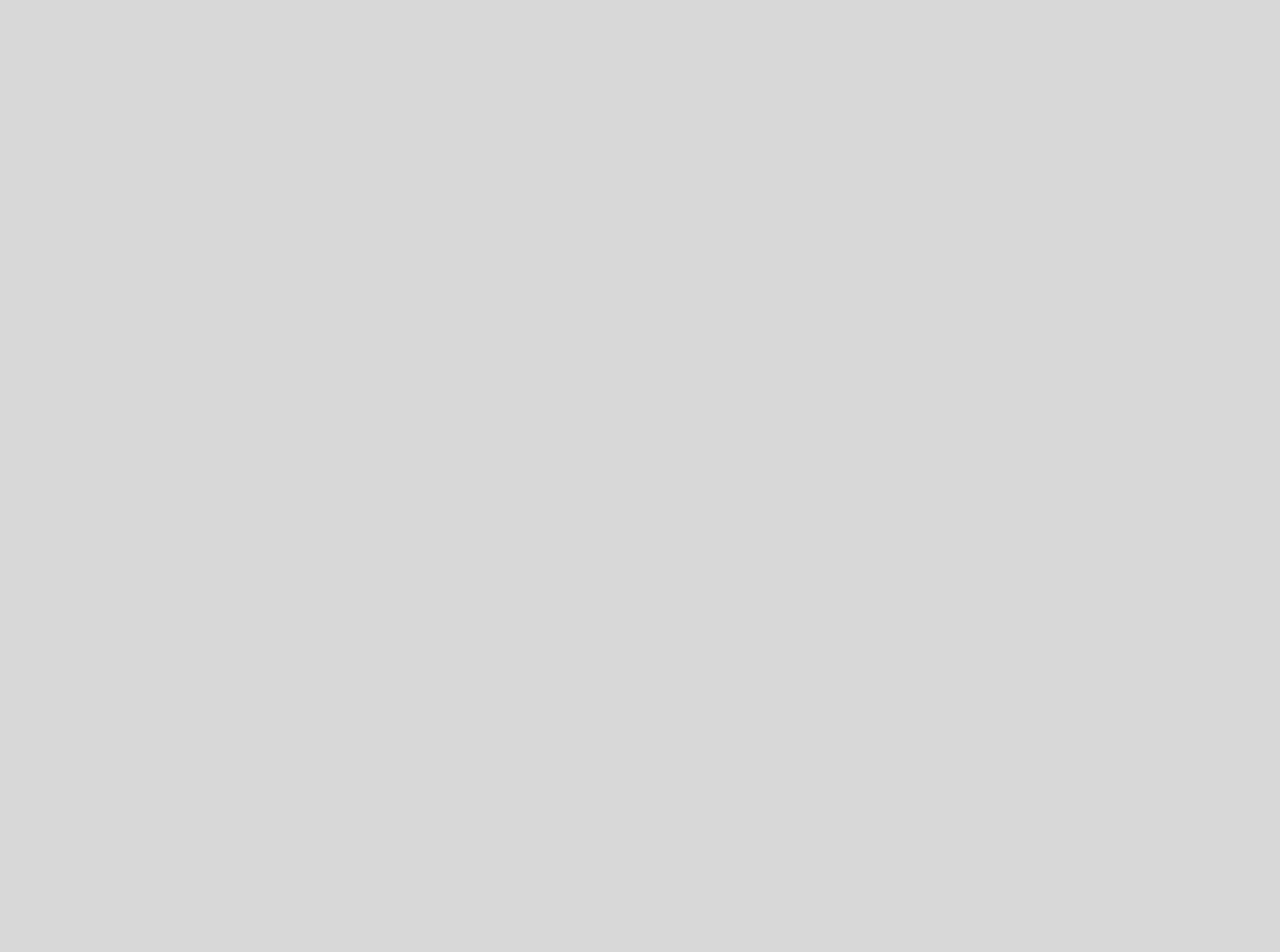
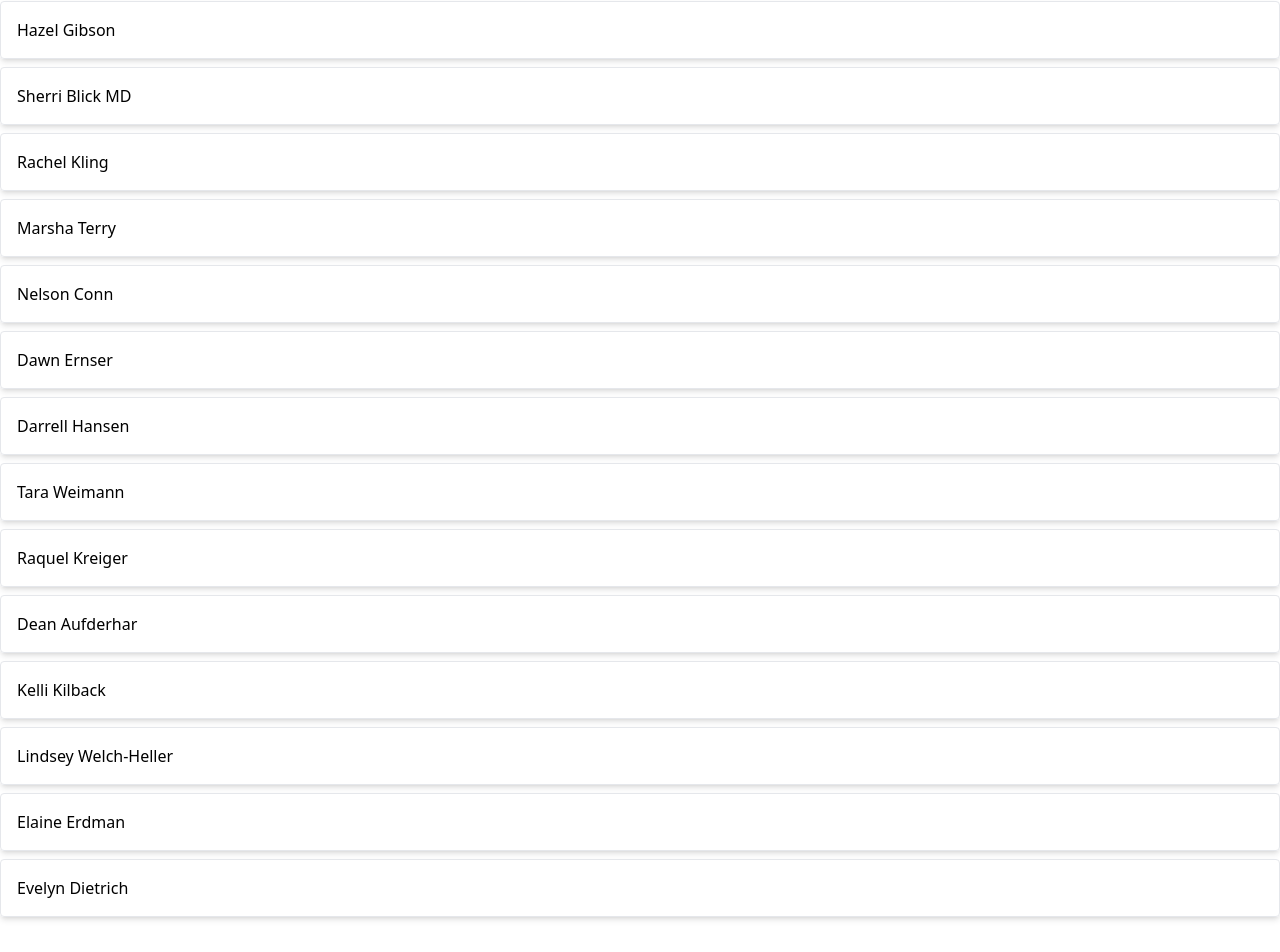
Before and after one commit to n-lavrenko/redux-toolkit-media, a React (Create React App) app: page / in a window 1280 px wide. Shown: the part 2207-3159 px from the top of the page. Before the commit the page ends 2174 px from the top, so only its background shows below. Built offline with nearby package versions, Linux system fonts and the light colour scheme; data requests are answered from the project's data file.

Commit message:
Loading button. useThunk custom hook.

```diff
--- a/db.json
+++ b/db.json
@@ -123,6 +123,66 @@
     {
       "name": "Winifred Gerhold",
       "id": 31
+    },
+    {
+      "name": "Jeremiah Jast",
+      "id": 32
+    },
+    {
+      "name": "Hazel Gibson",
+      "id": 33
+    },
+    {
+      "name": "Sherri Blick MD",
+      "id": 34
+    },
+    {
+      "name": "Rachel Kling",
+      "id": 35
+    },
+    {
+      "name": "Marsha Terry",
+      "id": 36
+    },
+    {
+      "name": "Nelson Conn",
+      "id": 37
+    },
+    {
+      "name": "Dawn Ernser",
+      "id": 38
+    },
+    {
+      "name": "Darrell Hansen",
+      "id": 39
+    },
+    {
+      "name": "Tara Weimann",
+      "id": 40
+    },
+    {
+      "name": "Raquel Kreiger",
+      "id": 41
+    },
+    {
+      "name": "Dean Aufderhar",
+      "id": 42
+    },
+    {
+      "name": "Kelli Kilback",
+      "id": 43
+    },
+    {
+      "name": "Lindsey Welch-Heller",
+      "id": 44
+    },
+    {
+      "name": "Elaine Erdman",
+      "id": 45
+    },
+    {
+      "name": "Evelyn Dietrich",
+      "id": 46
     }
   ],
   "albums": [],
--- a/src/components/Button.js
+++ b/src/components/Button.js
@@ -1,4 +1,5 @@
 import className from 'classnames';
+import { GoSync } from 'react-icons/go';
 
 function Button({
   children,
@@ -9,12 +10,14 @@ function Button({
   danger,
   outline,
   rounded,
+  loading,
   ...rest
 }) {
   const classes = className(
     rest.className,
-    'flex items-center px-3 py-1.5 border',
+    'flex items-center px-3 py-1.5 border h-8',
     {
+      'opacity-80': loading,
       'border-blue-500 bg-blue-500 text-white': primary,
       'border-gray-900 bg-gray-900 text-white': secondary,
       'border-green-500 bg-green-500 text-white': success,
@@ -31,8 +34,13 @@ function Button({
   );
 
   return (
-    <button {...rest} className={classes}>
+    <button {...rest} className={classes} disabled={loading}>
+      {loading ?
+      <>
+      <GoSync className='animate-spin mr-2' />
       {children}
+      </>
+      : children}
     </button>
   );
 }
--- a/src/components/UsersList.js
+++ b/src/components/UsersList.js
@@ -1,21 +1,23 @@
-import { useDispatch, useSelector } from 'react-redux';
+import { useSelector } from 'react-redux';
 import { fetchUsers, addUser } from '../store';
 import { useEffect } from 'react';
 import Button from './Button';
 import Skeleton from './Skeleton';
+import useThunk from '../hooks/use-thunk';
 
 function UsersList() {
-  const dispatch = useDispatch();
-  const { isLoading, data, error } = useSelector((state) => state.users);
+  const [doFetchUsers, isLoadingUsers, fethcUsersError] = useThunk(fetchUsers);
+  const [doCreateUser, isCreatingUser, creatingUserError] = useThunk(addUser);
+
+  const { data } = useSelector((state) => state.users);
 
   useEffect(() => {
-    dispatch(fetchUsers());
-    console.log('i fire once');
-  }, [dispatch]);
+    doFetchUsers();
+  }, [doFetchUsers]);
 
-	const handleUserAdd = () => {
-		dispatch(addUser());
-	}
+  const handleUserAdd = () => {
+    doCreateUser();
+  };
 
   const renderedUsers = data.map((user) => (
     <div key={user.id} className='mb-2 border p-2 shadow-md rounded'>
@@ -25,11 +27,11 @@ function UsersList() {
     </div>
   ));
 
-  if (isLoading) {
+  if (isLoadingUsers) {
     return <Skeleton times={6} className='h-10 w-full' />;
   }
 
-  if (error) {
+  if (fethcUsersError) {
     return <div>Error fetching data</div>;
   }
 
@@ -37,7 +39,10 @@ function UsersList() {
     <div>
       <div className='flex flex-row justify-between m-3'>
         <h1 className='m-2 text-xl'>Users</h1>
-				<Button onClick={handleUserAdd} >+ Add User</Button>
+        <Button loading={isCreatingUser} onClick={handleUserAdd}>
+          {isCreatingUser ? 'Creating a User...' : '+ Add User'}
+        </Button>
+        {creatingUserError && 'Error creating user'}
       </div>
       {renderedUsers}
     </div>
--- /dev/null
+++ b/src/hooks/use-thunk.js
@@ -0,0 +1,18 @@
+import { useCallback, useState } from 'react';
+import { useDispatch } from 'react-redux';
+
+export default function useThunk(thunk) {
+  const [isLoading, setIsLoading] = useState(false);
+  const [error, setError] = useState(false);
+  const dispatch = useDispatch();
+
+  const runThunk = useCallback(() => {
+    setIsLoading(true);
+    dispatch(thunk())
+      .unwrap()
+      .catch((err) => setError(err))
+      .finally(() => setIsLoading(false));
+  }, [dispatch, thunk]);
+
+  return [runThunk, isLoading, error];
+}
--- a/src/index.css
+++ b/src/index.css
@@ -2,6 +2,6 @@
 @tailwind components;
 @tailwind utilities;
 
-body {
-	background-color: rgb(207, 207, 207, 80%);
-}
+/* body { */
+	/* background-color: rgb(207, 207, 207, 80%); */
+/* } */
--- a/src/store/thunks/addUser.js
+++ b/src/store/thunks/addUser.js
@@ -1,11 +1,14 @@
 import { faker } from '@faker-js/faker';
 import { createAsyncThunk } from '@reduxjs/toolkit';
 import axios from 'axios';
+import { pause } from '../../tools/pause';
 
 export const addUser = createAsyncThunk('users/add', async () => {
   const response = await axios.post('http://localhost:3005/users', {
     name: faker.person.fullName(),
   });
 
+  await pause(1000);
+
   return response.data;
 });
--- a/src/store/thunks/fetchUsers.js
+++ b/src/store/thunks/fetchUsers.js
@@ -1,5 +1,6 @@
 import { createAsyncThunk } from '@reduxjs/toolkit';
 import axios from 'axios';
+import { pause } from '../../tools/pause';
 
 const fetchUsers = createAsyncThunk('users/fetch', async () => {
   const response = await axios.get('http://localhost:3005/users');
@@ -7,7 +8,4 @@ const fetchUsers = createAsyncThunk('users/fetch', async () => {
   return response.data;
 });
 
-const pause = (duration) =>
-  new Promise((resolve) => setTimeout(resolve, duration));
-
 export { fetchUsers };
--- /dev/null
+++ b/src/tools/pause.js
@@ -0,0 +1,2 @@
+export const pause = (duration) =>
+  new Promise((resolve) => setTimeout(resolve, duration));
```
